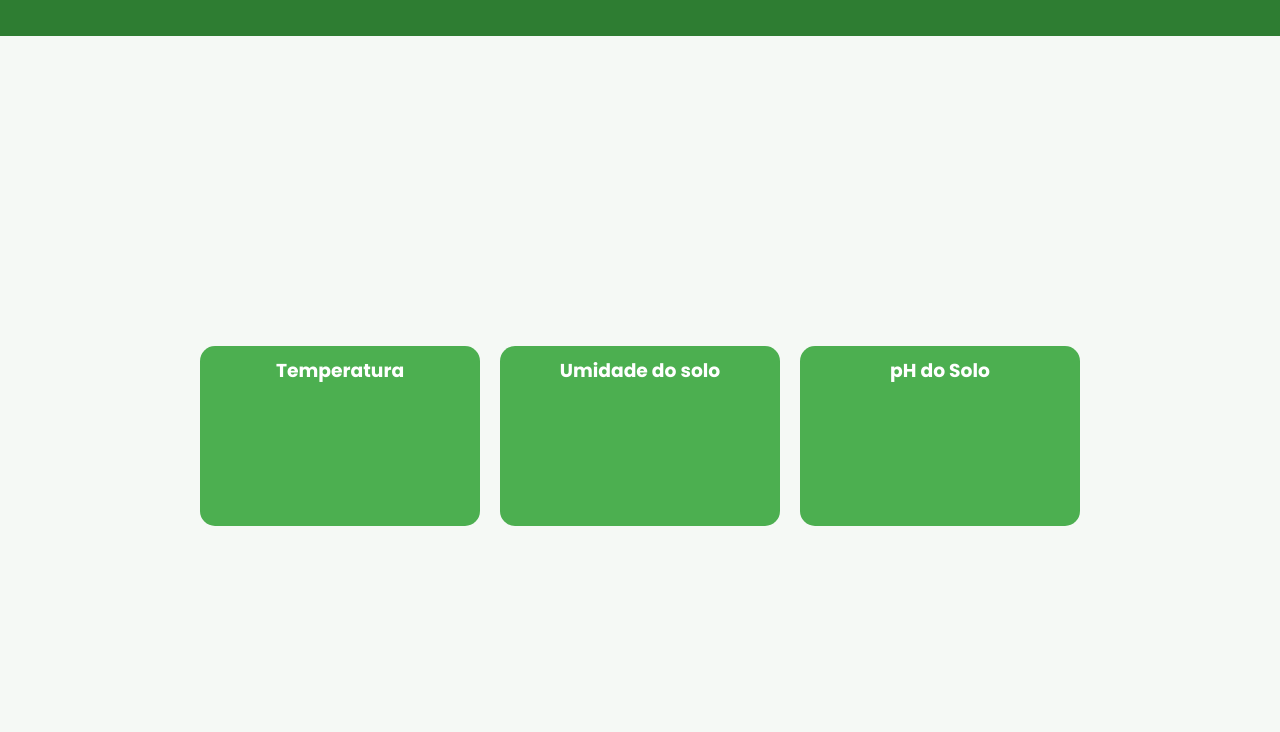
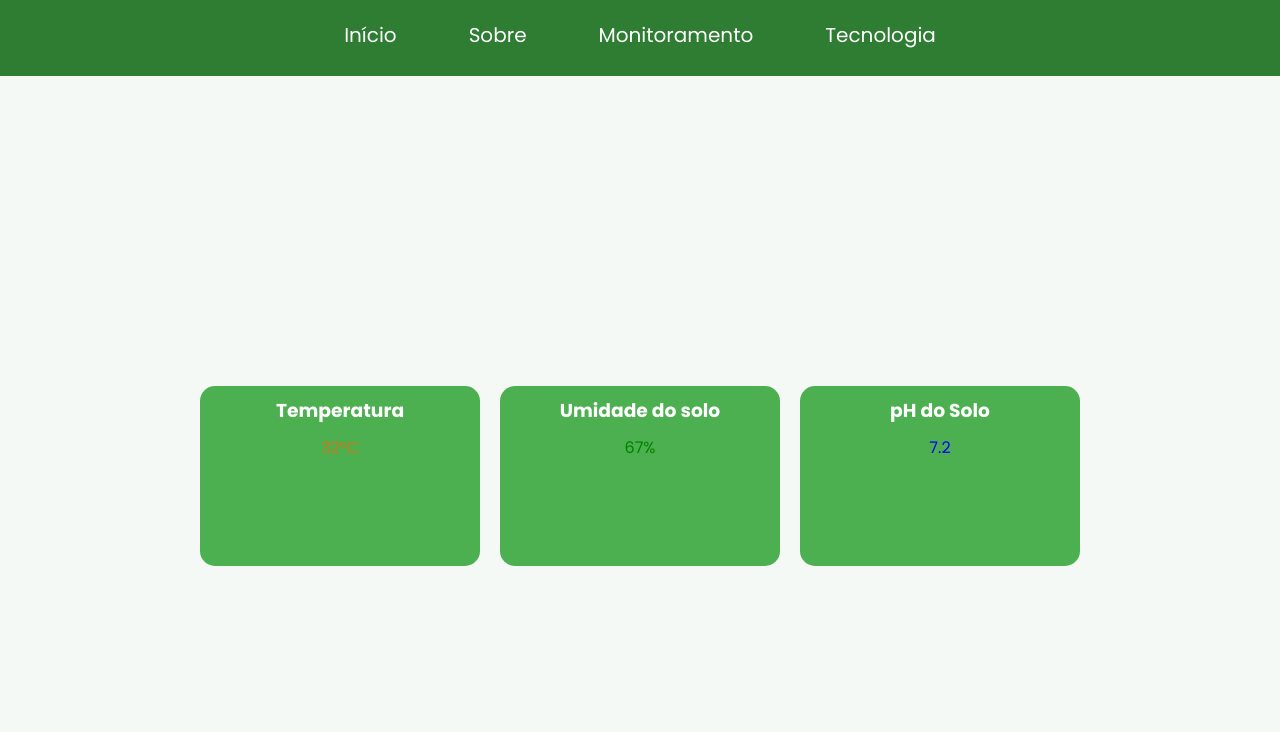
Before and after one commit to kev1n999/agrinho-2025-ctg4, a plain HTML site: page index.html in a window 1280 px wide. Shown: the part 68-800 px from the top of the page. Drawn offline with Linux system fonts and the light colour scheme.

Commit message:
add itens from nav and apply styles

```diff
--- a/index.html
+++ b/index.html
@@ -10,6 +10,23 @@
 <body>
     <header>
         <h1>Campo Inteligente: A tecnologia que impulsiona o campo</h1>
+
+        <nav>
+            <ul>
+                <li>
+                    <a href="#home">Início</a>
+                </li>
+                <li>
+                    <a href="#about">Sobre</a>
+                </li>
+                <li>
+                    <a href="#monitoring">Monitoramento</a>
+                </li>
+                <li>
+                    <a href="#technology">Tecnologia</a>
+                </li>
+            </ul>
+        </nav>
     </header>
 
     <!--Cards para exibir informações sobre o solo.-->
@@ -17,14 +34,17 @@
         <section class="section-cards">
             <div class="card">
                 <h3>Temperatura</h3>
+                <p class="orange-status">32°C</p>
             </div>
 
             <div class="card">
                 <h3>Umidade do solo</h3>
+                <p class="green-status">67%</p>
             </div>
 
             <div class=card>
                 <h3>pH do Solo</h3>
+                <p class="blue-status">7.2</p>
             </div>
         </section>
     </main>
--- a/src/css/style.css
+++ b/src/css/style.css
@@ -1,6 +1,7 @@
 * {
     margin: 0;
     padding: 0;
+    font-family: "Poppins", sans-serif;
 }
 
 body {
@@ -10,13 +11,39 @@ body {
 header {
     background-color: #2e7d32;
     text-align: center;
-    height: 13vh;
+    height: 18vh;
 }
 
 header h1 {
-    font-family: "Poppins", sans-serif;
     color: #ffffff;
     padding-top: 20px;
+}
+
+nav ul {
+    display: flex;
+    justify-content: center;
+    align-items: center;
+    gap: 40px;
+    padding: 20px 0;
+}
+
+li {
+    list-style-type: none;
+}
+
+a {
+    color: white;
+    font-size: 20px;
+    text-decoration: none;
+    padding: 8px 16px;
+    border-radius: 20px;
+    transition: all 0.3s ease;
+}
+
+a:hover {
+    background-color: #1b5e20;
+    transform: translateY(-2px);
+    color: rgb(58, 207, 58)
 }
 
 .section-cards {
@@ -40,12 +67,23 @@ header h1 {
 .card h3 {
     padding: 10px;
     color: white;
-    font-family: "Poppins", sans-serif;
 }
 
 .card:hover {
     transform: scale(1.01);
     background-color: #388e3c;
+}
+
+.orange-status {
+    color: rgb(204, 120, 23)
+}
+
+.green-status {
+    color: green
+}
+
+.blue-status {
+    color: blue
 }
 
 footer {
```
